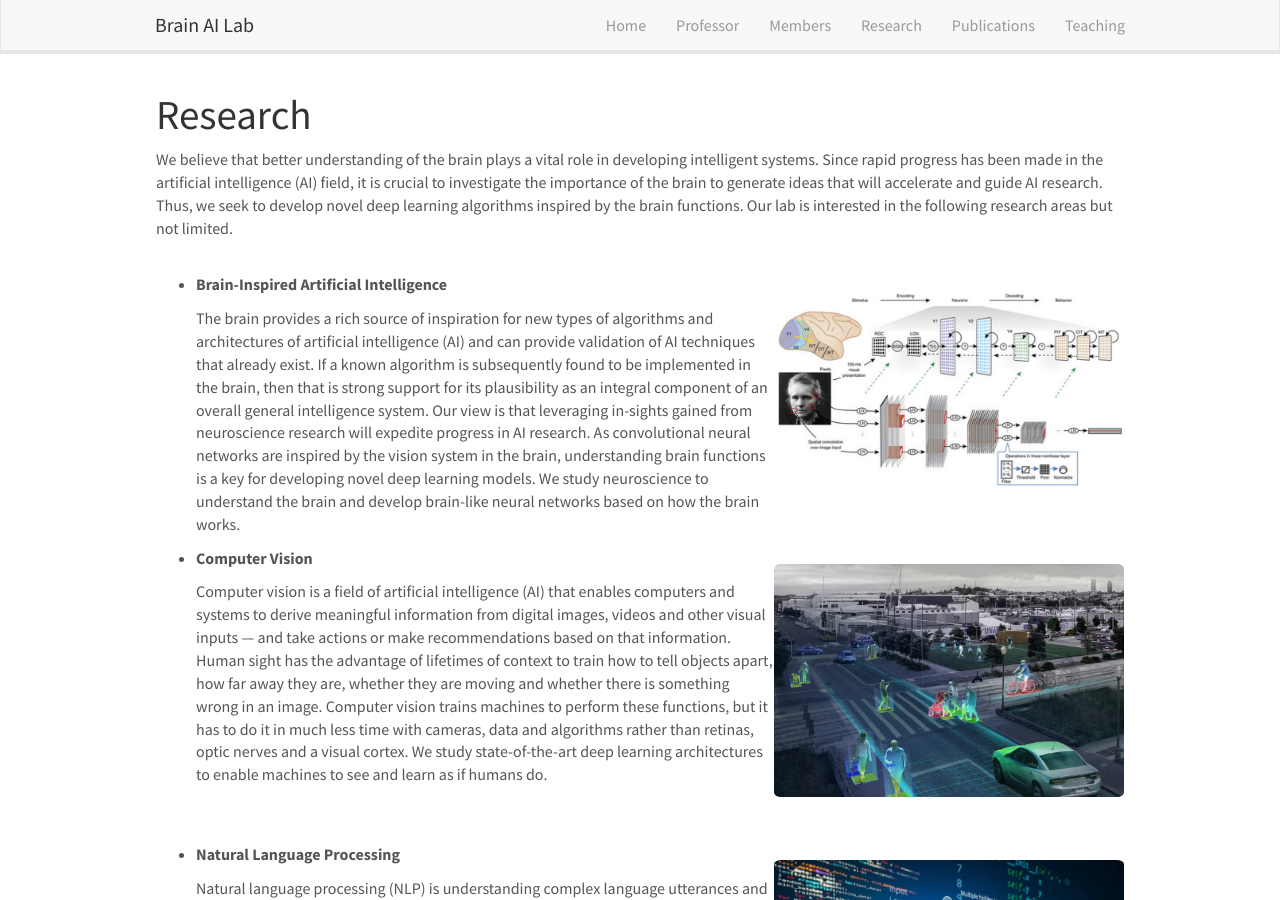
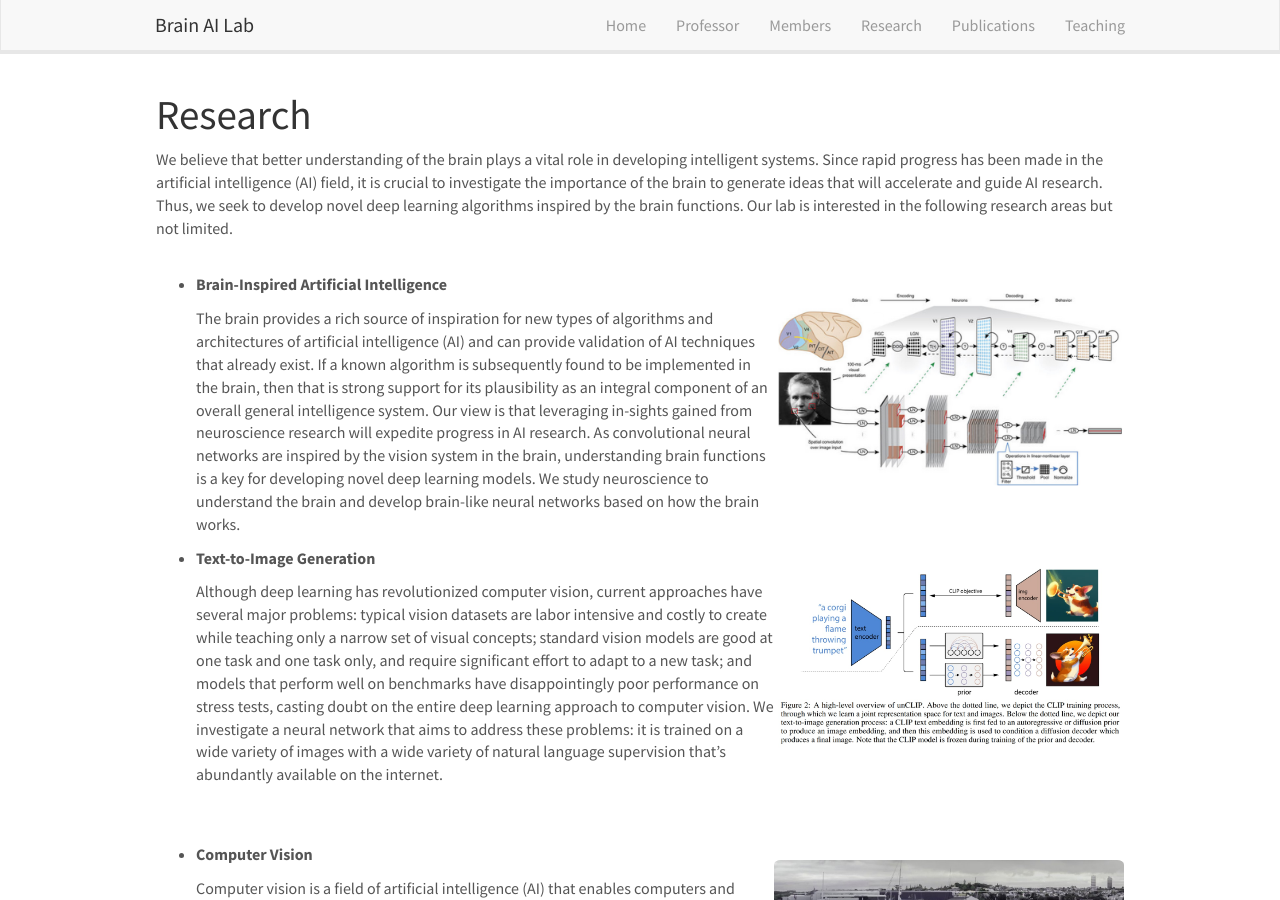
Before and after one commit to KNU-BrainAI/knu-brainai.github.io, a Jekyll site: the page built from _pages/research.md, in a window 1280 px wide and 900 px high. Built offline with Jekyll 4.4.1, drawn with Linux system fonts in a browser that asks for light colours; nearby versions of some CDN libraries.

Commit message:
Update research.md

```diff
--- a/_pages/research.md
+++ b/_pages/research.md
@@ -14,6 +14,10 @@ We believe that better understanding of the brain plays a vital role in developi
 
   The brain provides a rich source of inspiration for new types of algorithms and architectures of artificial intelligence (AI) and can provide validation of AI techniques that already exist. If a known algorithm is subsequently found to be implemented in the brain, then that is strong support for its plausibility as an integral component of an overall general intelligence system. Our view is that leveraging in-sights gained from neuroscience research will expedite progress in AI research. As convolutional neural networks are inspired by the vision system in the brain, understanding brain functions is a key for developing novel deep learning models. We study neuroscience to understand the brain and develop brain-like neural networks based on how the brain works.
 
+- **Text-to-Image Generation** ![]({{ site.url }}{{ site.baseurl }}/images/CLIP.png){: style="width: 350px; float: right"}
+
+  Although deep learning has revolutionized computer vision, current approaches have several major problems: typical vision datasets are labor intensive and costly to create while teaching only a narrow set of visual concepts; standard vision models are good at one task and one task only, and require significant effort to adapt to a new task; and models that perform well on benchmarks have disappointingly poor performance on stress tests, casting doubt on the entire deep learning approach to computer vision. We investigate a neural network that aims to address these problems: it is trained on a wide variety of images with a wide variety of natural language supervision that’s abundantly available on the internet. <br><br><br>
+
 - **Computer Vision** ![]({{ site.url }}{{ site.baseurl }}/images/cv.jpg){: style="width: 350px; float: right"}
 
   Computer vision is a field of artificial intelligence (AI) that enables computers and systems to derive meaningful information from digital images, videos and other visual inputs — and take actions or make recommendations based on that information. Human sight has the advantage of lifetimes of context to train how to tell objects apart, how far away they are, whether they are moving and whether there is something wrong in an image. Computer vision trains machines to perform these functions, but it has to do it in much less time with cameras, data and algorithms rather than retinas, optic nerves and a visual cortex. We study state-of-the-art deep learning architectures to enable machines to see and learn as if humans do. <br><br><br>
```
